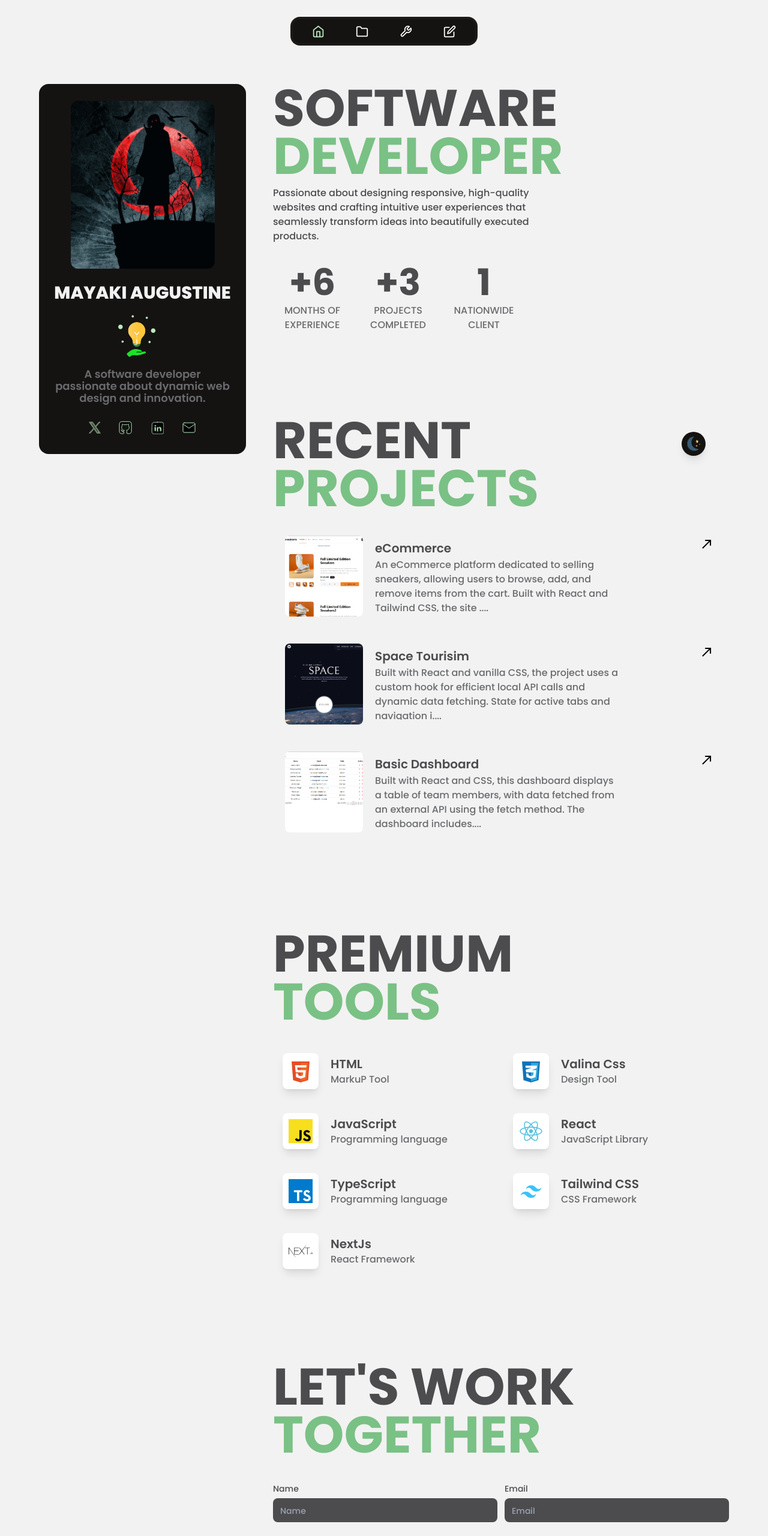
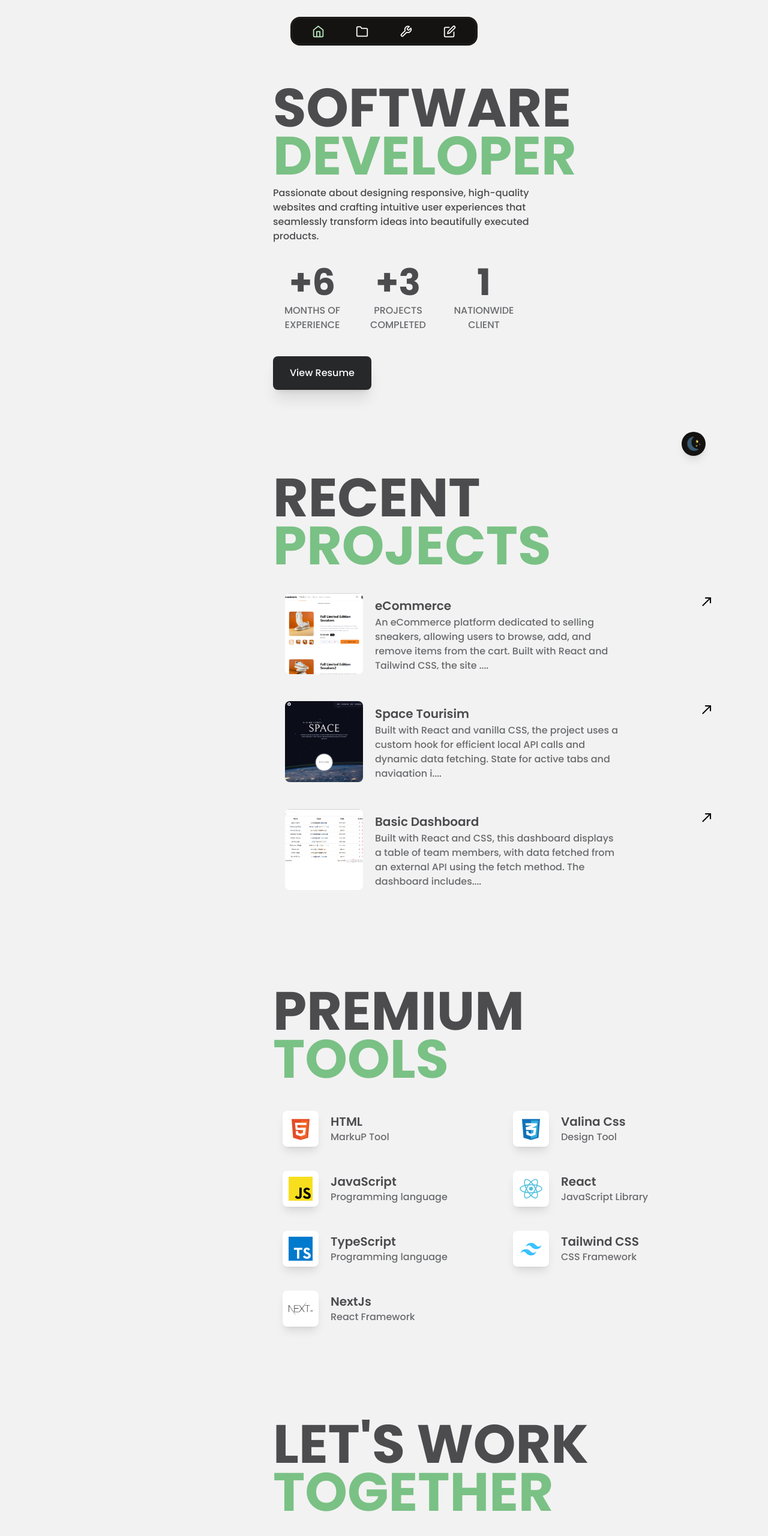
Before and after one commit to Maap014/portfolio, a Next.js app: page / in a window 1280 px wide. Shown: the top 2561 px of the page at 60% size. Built offline with nearby package versions, Linux system fonts and the light colour scheme.

Commit message:
implement view resume

```diff
--- a/app/components/profileCard/profilecard.tsx
+++ b/app/components/profileCard/profilecard.tsx
@@ -1,10 +1,9 @@
-import React from "react";
 import profileImage from "../../assets/profileImage/itachi.png";
 import Image from "next/image";
 import { Email, GitHub, LinkedIn, Twitter } from "../svg/svg";
 import Link from "next/link";
 import Lottie from "lottie-react";
-import IdeaBuib from "./../animatingIcon/ideaBulb.json";
+import IdeaBulb from "./../animatingIcon/ideaBulb.json";
 
 const Profilecard = () => {
   const socials = [
@@ -18,10 +17,11 @@ const Profilecard = () => {
   ];
 
   return (
-    <div className="bg-primary-profileBg 1024:fixed w-full 1024:w-[345px] rounded-2xl py-7 px-5 flex flex-col items-center gap-6">
+    <div className="float-down bg-primary-profileBg 1024:fixed w-full 1024:w-[345px] rounded-2xl py-7 px-5 flex flex-col items-center gap-6">
       <div className=" block 560:flex items-center justify-center 1024:block ">
         <div className=" relative w-full h-[210px] 360:w-[240px] 880:h-[280px] overflow-hidden rounded-xl mx-0 560:mx-10 1024:mx-0">
           <Image
+            priority={true}
             src={profileImage}
             alt="Profile image"
             className="object-cover object-right w-full h-full"
@@ -40,7 +40,7 @@ const Profilecard = () => {
           MAYAKI AUGUSTINE
         </h1>
         <div className=" hidden absolute 1024:flex items-center justify-center inset-0 w-[100px] h-[100px] left-[90px] top-[38px] ">
-          <Lottie animationData={IdeaBuib} />
+          <Lottie animationData={IdeaBulb} />
         </div>
         <p className="text-primary-grey-200 font-semibold text-lg text-center leading-[110%] 560:pb-2 1024:pb-0 max-w-[300px]">
           A software developer passionate about dynamic web design and
@@ -50,7 +50,10 @@ const Profilecard = () => {
 
       <div className="flex items-center gap-[22px] 560:hidden 880:flex">
         {socials.map((social, i) => (
-          <div key={i} className="p-1 rounded-md hover:bg-primary-grey-300 ">
+          <div
+            key={i}
+            className="p-2 rounded-md hover:bg-primary-hoverOnIcon hover:!duration-[300ms] hover:transition-colors hover:ease-in-out"
+          >
             <Link href={social.link}>{social.icon}</Link>
           </div>
         ))}
--- a/app/components/sections/Tools/tools.tsx
+++ b/app/components/sections/Tools/tools.tsx
@@ -60,7 +60,7 @@ export const Tools = () => {
   return (
     <div>
       <div className="flex items-center 1024:items-start justify-center flex-col gap-[10px] text-center 1024:text-start">
-        <h1 className="text-primary-titleText1 text-[52px] 768:text-[86px] 1300:text-[94px] font-bold leading-[45px] 655:leading-[80px] max-w-[690px] 1024:w-full">
+        <h1 className="text-primary-titleText1 text-[52px] 768:text-[90px] 1300:text-[100px] font-bold leading-[45px] 655:leading-[80px] max-w-[690px] 1024:w-full">
           PREMIUM
           <span className="text-primary-titleText2"> TOOLS</span>
         </h1>
--- a/app/components/sections/recentProject/recentProject.tsx
+++ b/app/components/sections/recentProject/recentProject.tsx
@@ -39,7 +39,7 @@ export const RecentProject = () => {
   return (
     <div className="">
       <div className="flex items-center 1024:items-start justify-center flex-col gap-[10px] text-center 1024:text-start">
-        <h1 className="text-primary-titleText1 text-[52px] 768:text-[86px] 1300:text-[94px] font-bold leading-[45px] 655:leading-[80px] ">
+        <h1 className="text-primary-titleText1 text-[52px] 768:text-[90px] 1300:text-[100px] font-bold leading-[45px] 655:leading-[80px] ">
           RECENT
           <span className="text-primary-titleText2"> PROJECTS</span>
         </h1>
--- a/app/components/sections/writeMe/writeMe.tsx
+++ b/app/components/sections/writeMe/writeMe.tsx
@@ -41,7 +41,7 @@ export const WriteMe = () => {
   return (
     <div>
       <div className="  flex items-center 1024:items-start justify-center flex-col gap-[10px] text-center 1024:text-start">
-        <h1 className="text-primary-titleText1 text-[52px] 768:text-[86px] 1300:text-[94px] font-bold leading-[45px] 655:leading-[80px]">
+        <h1 className="text-primary-titleText1 text-[52px] 768:text-[90px] 1300:text-[100px] font-bold leading-[45px] 655:leading-[80px]">
           LET&apos;S WORK
           <span className="text-primary-titleText2"> TOGETHER</span>
         </h1>
@@ -49,10 +49,10 @@ export const WriteMe = () => {
 
       <form
         ref={form}
-        className="grid gap-3 768:gap-5 mt-[40px]"
+        className="grid gap-3 768:gap-5 mt-[50px]"
         onSubmit={sendEmail}
       >
-        <div className="flex items-center gap-3 ">
+        <div className="flex flex-col items-center gap-5">
           <div className="w-full">
             <Input
               value={clientName}
@@ -83,7 +83,6 @@ export const WriteMe = () => {
               )}
             />
           </div>
-        </div>
           <div className="w-full">
             <p className="text-primary-titleText1 pb-[6px] text-sm">Message</p>
             <textarea
@@ -95,6 +94,8 @@ export const WriteMe = () => {
               className="w-full bg-primary-inputBg rounded-lg p-[12px] focus:ring-0 focus:border-primary-inputFocus focus:border-[1px] focus:outline-none  transition-none custom-scrollbar min-h-[100px] max-h-[250px] placeholder:text-sm hover:border-[#bbebbe] hover:border-[1px]"
             ></textarea>
           </div>
+        </div>
+
         <button
           disabled={
             !clientName || !message || !email || (email && !validateEmail)
--- a/app/globals.css
+++ b/app/globals.css
@@ -12,6 +12,7 @@
     --plus-sign: 242 242 242;
     --visit-arrow: 76, 75, 78;
     --hover-mode: 224, 224, 224, 0.03;
+    --hover-on-icon: 206, 206, 206;
     --grey-100: 153, 143, 143;
     --grey-200: 106, 107, 110;
     --input-bg: 182, 180, 189, 0.2;
@@ -29,6 +30,7 @@
       --plus-sign: 76, 75, 78;
       --visit-arrow: 187, 235, 190;
       --hover-mode: 206, 206, 206, 0.7;
+      --hover-on-icon: 206, 206, 206, 0.1;
       --grey-100: 76, 75, 78;
       --grey-200: 106, 107, 110;
       --input-bg: 76, 75, 78;
@@ -45,6 +47,7 @@
     --plus-sign: 242 242 242;
     --visit-arrow: 76, 75, 78;
     --hover-mode: 224, 224, 224, 0.03;
+    --hover-on-icon: 206, 206, 206;
     --grey-100: 153, 143, 143;
     --grey-200: 106, 107, 110;
     --input-bg: 182, 180, 189, 0.2;
@@ -61,6 +64,7 @@
     --plus-sign: 76, 75, 78;
     --visit-arrow: 187, 235, 190;
     --hover-mode: 206, 206, 206, 0.7;
+    --hover-on-icon: 206, 206, 206, 0.1;
     --grey-100: 76, 75, 78;
     --grey-200: 106, 107, 110;
     --input-bg: 76, 75, 78;
@@ -141,3 +145,26 @@ html {
     @apply h-5 w-5 animate-spin;
   }
 }
+
+.hidden-section {
+  opacity: 0;
+  transform: translateY(-3%);
+  transition: opacity 0.5s ease-out, transform 0.5s ease-out;
+}
+
+.float-down {
+  opacity: 1;
+  transform: translateY(0);
+  animation: down 600ms ease-in-out;
+}
+
+@keyframes down {
+  0% {
+    transform: translateY(-3%);
+    opacity: 0;
+  }
+  100% {
+    transform: translateY(0);
+    opacity: 1;
+  }
+}
--- a/app/page.tsx
+++ b/app/page.tsx
@@ -1,4 +1,5 @@
 "use client";
+import { useEffect } from "react";
 import Profilecard from "./components/profileCard/profilecard";
 import { RecentProject } from "./components/sections/recentProject/recentProject";
 import { Tools } from "./components/sections/tools/tools";
@@ -7,14 +8,19 @@ import { analytics } from "./constants/constants";
 import { ContactProvider } from "./context/useContact";
 
 export default function Home() {
+  const handleViewCv = () => {
+    if (typeof window !== "undefined") {
+      window.open("/cv/Mayaki-CV.pdf", "_blank");
+    }
+  };
   return (
     <ContactProvider>
-      <section id="/" className="">
+      <section id="/" className="float-down">
         <div className="1024:hidden">
           <Profilecard />
         </div>
         <div className="flex items-center 1024:items-start justify-center flex-col gap-[10px] text-center 1024:text-start mt-[30px] 1024:mt-0">
-          <h1 className="text-primary-titleText1 text-[52px] 768:text-[86px] 1300:text-[94px] font-bold leading-[45px] 655:leading-[80px] ">
+          <h1 className="text-primary-titleText1 text-[52px] 768:text-[90px] 1300:text-[100px] font-bold leading-[45px] 655:leading-[80px] ">
             SOFTWARE
             <span className="text-primary-titleText2"> DEVELOPER</span>
           </h1>
@@ -40,14 +46,28 @@ export default function Home() {
             );
           })}
         </div>
+        <div className="flex justify-center items-center 1024:block mt-[40px]">
+          <button
+            className="bg-[#272829] hover:bg-primary-submitBtn shadow-xl border-none px-7 py-4 rounded-lg"
+            onClick={handleViewCv}
+          >
+            View Resume
+          </button>
+        </div>
       </section>
-      <section className="mt-[100px] 768:mt-[140px]" id="projects">
+      <section
+        className="mt-[100px] 768:mt-[140px] hidden-section"
+        id="projects"
+      >
         <RecentProject />
       </section>
-      <section className="mt-[100px] 768:mt-[140px]" id="tools">
+      <section className="mt-[100px] 768:mt-[140px] hidden-section" id="tools">
         <Tools />
       </section>
-      <section className="mt-[100px] 768:mt-[140px]" id="writeme">
+      <section
+        className="mt-[100px] 768:mt-[140px] hidden-section"
+        id="writeme"
+      >
         <WriteMe />
       </section>
     </ContactProvider>
--- a/tailwind.config.ts
+++ b/tailwind.config.ts
@@ -43,6 +43,7 @@ export default {
           inputBg: "rgb(var(--input-bg))",
           inputFocus: "rgb(var(--input-focus))",
           submitBtn: "rgb(var(--submit-btn))",
+          hoverOnIcon: "rgb(var(--hover-on-icon))",
           black: "#151312",
           white: "#fff",
           grey: {
```
Also changed, not shown: app/components/navigation/navigation.tsx (+19 -4 lines), 1 other file (tests, documents, lock files or other folders). Lines whose indentation alone changed are shown as unchanged.
